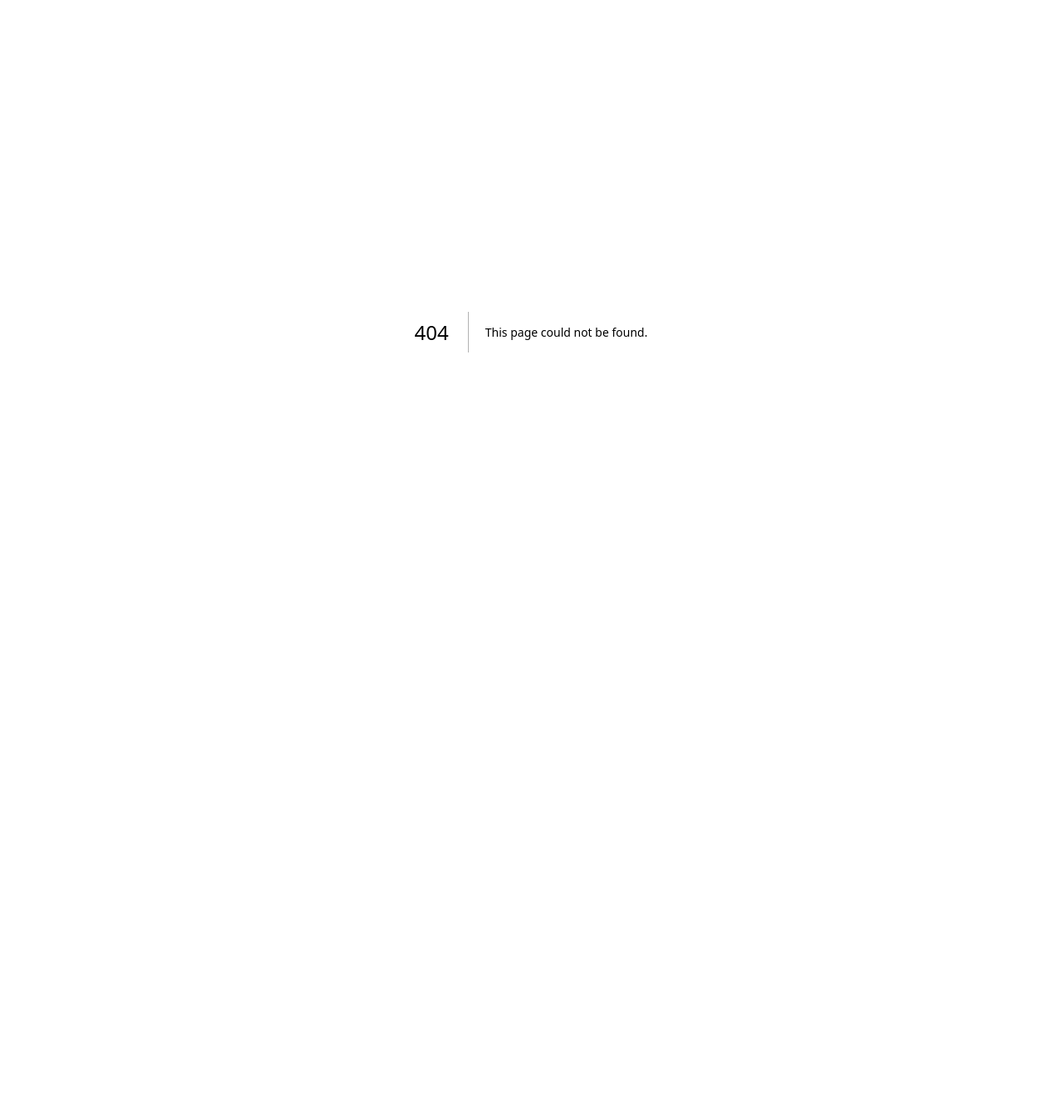
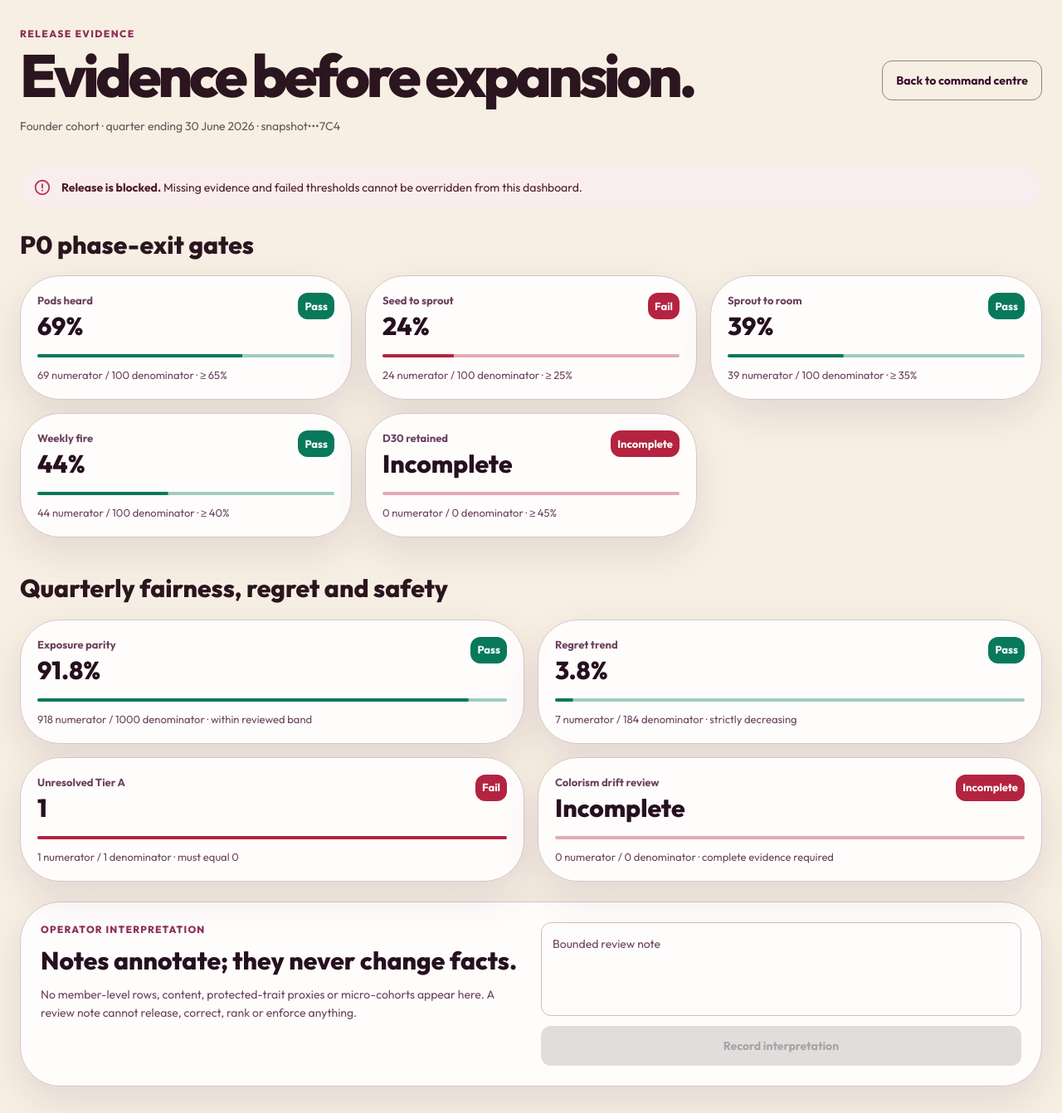
Before and after one commit to stanleyHayes/obiara, a Next.js app in the folder apps/admin/: page /analytics in a window 1280 px wide. Before the commit this address had no page. Shown: the whole page at 83% size. Before the commit the page ends 800 px from the top, so only its background shows below. Built offline with nearby package versions, Linux system fonts and the light colour scheme; what @mui/material-nextjs would draw is missing.

Commit message:
feat(admin): add fail-closed analytics gate dashboard

```diff
--- /dev/null
+++ b/apps/admin/app/analytics/analytics-dashboard.tsx
@@ -0,0 +1,131 @@
+"use client";
+
+import {
+  Alert,
+  Box,
+  Button,
+  Card,
+  Chip,
+  Container,
+  LinearProgress,
+  Stack,
+  TextField,
+  Typography,
+} from "@mui/material";
+import Link from "next/link";
+import { useReducer } from "react";
+
+import {
+  analyticsReducer,
+  initialAnalyticsState,
+  releaseBlocked,
+  type GateMetric,
+} from "./analytics-model";
+
+function Metric({ metric }: Readonly<{ metric: GateMetric }>) {
+  const progress =
+    metric.denominator > 0
+      ? Math.min(100, (metric.numerator / metric.denominator) * 100)
+      : 0;
+  return (
+    <Card variant="outlined" sx={{ borderRadius: 4, p: 2.5 }}>
+      <Stack direction="row" sx={{ alignItems: "flex-start", justifyContent: "space-between" }}>
+        <Box>
+          <Typography sx={{ color: "text.secondary", fontSize: 13, fontWeight: 700 }}>
+            {metric.label}
+          </Typography>
+          <Typography component="strong" sx={{ display: "block", fontSize: 30, fontWeight: 800 }}>
+            {metric.value}
+          </Typography>
+        </Box>
+        <Chip
+          color={metric.complete && metric.passes ? "success" : "error"}
+          label={metric.complete && metric.passes ? "Pass" : metric.complete ? "Fail" : "Incomplete"}
+          size="small"
+        />
+      </Stack>
+      <LinearProgress
+        color={metric.complete && metric.passes ? "success" : "error"}
+        sx={{ borderRadius: 99, my: 1.5 }}
+        value={progress}
+        variant="determinate"
+      />
+      <Typography sx={{ color: "text.secondary", fontSize: 13 }}>
+        {metric.numerator} numerator / {metric.denominator} denominator · {metric.threshold}
+      </Typography>
+    </Card>
+  );
+}
+
+export function AnalyticsDashboard() {
+  const [state, dispatch] = useReducer(analyticsReducer, initialAnalyticsState);
+  const blocked = releaseBlocked(state);
+  return (
+    <Box sx={{ bgcolor: "#f7efe3", color: "#2b151f", minHeight: "100vh", py: 4 }}>
+      <Container maxWidth="xl">
+        <Stack direction={{ xs: "column", md: "row" }} spacing={2} sx={{ alignItems: { md: "center" }, justifyContent: "space-between", mb: 5 }}>
+          <Box>
+            <Typography sx={{ color: "#8e3159", fontSize: 12, fontWeight: 800, letterSpacing: 1.4 }}>
+              RELEASE EVIDENCE
+            </Typography>
+            <Typography component="h1" sx={{ fontSize: { xs: 44, md: 72 }, fontWeight: 800, letterSpacing: "-0.06em", lineHeight: .95, mt: 1 }}>
+              Evidence before expansion.
+            </Typography>
+            <Typography sx={{ color: "#69535d", mt: 2 }}>{state.window} · {state.snapshotRef}</Typography>
+          </Box>
+          <Link href="/"><Button variant="outlined">Back to command centre</Button></Link>
+        </Stack>
+
+        <Alert severity={blocked ? "error" : "success"} sx={{ borderRadius: 3, mb: 3 }}>
+          <strong>{blocked ? "Release is blocked." : "Evidence gates pass."}</strong>{" "}
+          Missing evidence and failed thresholds cannot be overridden from this dashboard.
+        </Alert>
+
+        <Typography component="h2" sx={{ fontSize: 30, fontWeight: 800, mb: 2 }}>P0 phase-exit gates</Typography>
+        <Box sx={{ display: "grid", gap: 2, gridTemplateColumns: { xs: "1fr", md: "repeat(3, minmax(0,1fr))" } }}>
+          {state.gates.map((metric) => <Metric key={metric.id} metric={metric} />)}
+        </Box>
+
+        <Typography component="h2" sx={{ fontSize: 30, fontWeight: 800, mb: 2, mt: 5 }}>Quarterly fairness, regret and safety</Typography>
+        <Box sx={{ display: "grid", gap: 2, gridTemplateColumns: { xs: "1fr", md: "repeat(2, minmax(0,1fr))" } }}>
+          {state.fairness.map((metric) => <Metric key={metric.id} metric={metric} />)}
+        </Box>
+
+        <Card sx={{ borderRadius: 4, display: "grid", gap: 3, gridTemplateColumns: { xs: "1fr", md: "1fr 1fr" }, mt: 3, p: 3 }}>
+          <Box>
+            <Typography sx={{ color: "#8e3159", fontSize: 12, fontWeight: 800, letterSpacing: 1.2 }}>OPERATOR INTERPRETATION</Typography>
+            <Typography component="h2" sx={{ fontSize: 30, fontWeight: 800, mt: 1 }}>Notes annotate; they never change facts.</Typography>
+            <Typography sx={{ color: "text.secondary", lineHeight: 1.6, mt: 1 }}>
+              No member-level rows, content, protected-trait proxies or micro-cohorts appear here. A review note cannot release, correct, rank or enforce anything.
+            </Typography>
+          </Box>
+          {state.reviewState === "none" ? (
+            <Box>
+              <TextField
+                fullWidth
+                label="Bounded review note"
+                multiline
+                onChange={(event) => dispatch({ type: "review-note", value: event.target.value })}
+                rows={4}
+                value={state.reviewNote}
+              />
+              <Button
+                disabled={state.reviewNote.trim().length < 12}
+                fullWidth
+                onClick={() => dispatch({ type: "record-review" })}
+                sx={{ mt: 1.5 }}
+                variant="contained"
+              >
+                Record interpretation
+              </Button>
+            </Box>
+          ) : (
+            <Alert severity="info">
+              <strong>{state.reviewRef}</strong><br />Review note recorded. Aggregate facts and the blocked release state remain unchanged.
+            </Alert>
+          )}
+        </Card>
+      </Container>
+    </Box>
+  );
+}
--- /dev/null
+++ b/apps/admin/app/analytics/analytics-model.ts
@@ -0,0 +1,68 @@
+export interface GateMetric {
+  readonly id: string;
+  readonly label: string;
+  readonly numerator: number;
+  readonly denominator: number;
+  readonly threshold: string;
+  readonly value: string;
+  readonly complete: boolean;
+  readonly passes: boolean;
+}
+
+export interface AnalyticsState {
+  readonly snapshotRef: string;
+  readonly window: string;
+  readonly gates: readonly GateMetric[];
+  readonly fairness: readonly GateMetric[];
+  readonly reviewNote: string;
+  readonly reviewState: "none" | "recorded";
+  readonly reviewRef: string | null;
+}
+
+export type AnalyticsAction =
+  | { readonly type: "review-note"; readonly value: string }
+  | { readonly type: "record-review" };
+
+export const initialAnalyticsState: AnalyticsState = {
+  snapshotRef: "snapshot•••7C4",
+  window: "Founder cohort · quarter ending 30 June 2026",
+  gates: [
+    { id: "pods", label: "Pods heard", numerator: 69, denominator: 100, threshold: "≥ 65%", value: "69%", complete: true, passes: true },
+    { id: "seed", label: "Seed to sprout", numerator: 24, denominator: 100, threshold: "≥ 25%", value: "24%", complete: true, passes: false },
+    { id: "room", label: "Sprout to room", numerator: 39, denominator: 100, threshold: "≥ 35%", value: "39%", complete: true, passes: true },
+    { id: "fire", label: "Weekly fire", numerator: 44, denominator: 100, threshold: "≥ 40%", value: "44%", complete: true, passes: true },
+    { id: "d30", label: "D30 retained", numerator: 0, denominator: 0, threshold: "≥ 45%", value: "Incomplete", complete: false, passes: false },
+  ],
+  fairness: [
+    { id: "exposure", label: "Exposure parity", numerator: 918, denominator: 1000, threshold: "within reviewed band", value: "91.8%", complete: true, passes: true },
+    { id: "regret", label: "Regret trend", numerator: 7, denominator: 184, threshold: "strictly decreasing", value: "3.8%", complete: true, passes: true },
+    { id: "tier-a", label: "Unresolved Tier A", numerator: 1, denominator: 1, threshold: "must equal 0", value: "1", complete: true, passes: false },
+    { id: "colorism", label: "Colorism drift review", numerator: 0, denominator: 0, threshold: "complete evidence required", value: "Incomplete", complete: false, passes: false },
+  ],
+  reviewNote: "",
+  reviewState: "none",
+  reviewRef: null,
+};
+
+export function releaseBlocked(state: AnalyticsState) {
+  return [...state.gates, ...state.fairness].some(
+    (metric) => !metric.complete || !metric.passes,
+  );
+}
+
+export function analyticsReducer(
+  state: AnalyticsState,
+  action: AnalyticsAction,
+): AnalyticsState {
+  if (action.type === "review-note" && state.reviewState === "none") {
+    return { ...state, reviewNote: action.value.slice(0, 180) };
+  }
+  if (
+    action.type === "record-review" &&
+    state.reviewState === "none" &&
+    state.reviewNote.trim().length >= 12
+  ) {
+    return { ...state, reviewState: "recorded", reviewRef: "review•••2J8" };
+  }
+  return state;
+}
--- /dev/null
+++ b/apps/admin/app/analytics/page.tsx
@@ -0,0 +1,5 @@
+import { AnalyticsDashboard } from "./analytics-dashboard";
+
+export default function AnalyticsPage() {
+  return <AnalyticsDashboard />;
+}
```
Also changed, not shown: apps/admin/app/page.tsx (+5 -2 lines), 2 other files (tests, documents, lock files or other folders).
